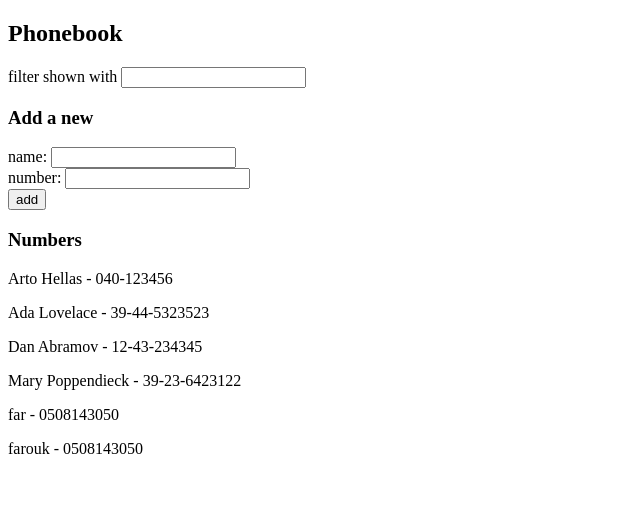
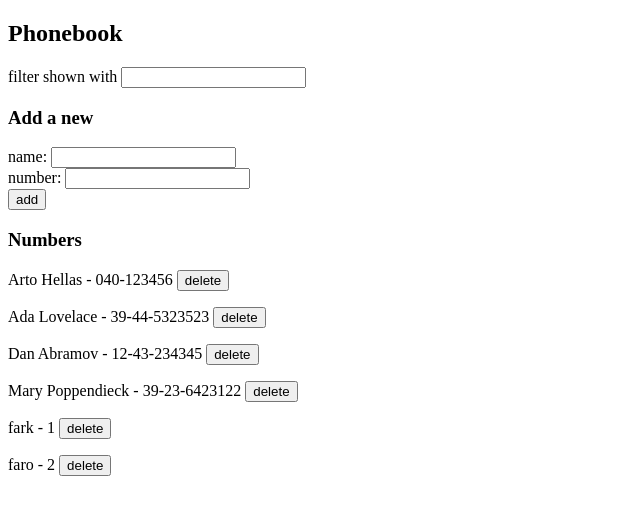
Before and after one commit to sedfarouk/FS-Open, a React (Vite) app in the folder part2/phonebook/: page / in a window 1280 px wide. Shown: the top 514 px of the page, without its empty margins (0-640 px from the left). Built offline with nearby package versions, Linux system fonts and the light colour scheme; data requests are answered from the project's data file.

Commit message:
finish exercises 2.13 and 2.14

```diff
--- a/part2/phonebook/db.json
+++ b/part2/phonebook/db.json
@@ -21,14 +21,14 @@
       "id": "4"
     },
     {
-      "id": "4beb",
-      "name": "far",
-      "number": "0508143050"
+      "id": "ad02",
+      "name": "fark",
+      "number": "1"
     },
     {
-      "id": "992f",
-      "name": "farouk",
-      "number": "0508143050"
+      "id": "5574",
+      "name": "faro",
+      "number": "2"
     }
   ]
 }
--- a/part2/phonebook/src/App.jsx
+++ b/part2/phonebook/src/App.jsx
@@ -9,6 +9,7 @@ const App = () => {
   const [newName, setNewName] = useState('')
   const [newNumber, setNewNumber] = useState('')
   const [searchItem, setSearchItem] = useState('')
+  const [filteredPersons, setFilteredPersons] = useState([])
 
   useEffect(() => {
       PhonebookService
@@ -17,10 +18,13 @@ const App = () => {
         .catch(error => alert("An error occured while saving to server..."))
     }, [])
 
-  const results = persons.filter((x) => {
+  useEffect(() => {
+    const results = persons.filter((x) => {
       x = x.name.toLowerCase()
       return x.includes(searchItem)
     })
+    setFilteredPersons(results)
+  }, [searchItem, persons])
 
   return (
     <div>
@@ -41,7 +45,7 @@ const App = () => {
       />
 
       <h3>Numbers</h3>
-      < Persons results={results} />
+      < Persons filteredPersons={filteredPersons} persons={persons} setPersons={setPersons} />
 
     </div>
   )
--- a/part2/phonebook/src/components/Persons.jsx
+++ b/part2/phonebook/src/components/Persons.jsx
@@ -1,9 +1,21 @@
-const Persons = ({results}) => {
-    return (
-        <>
-            {results.map(x => <p key={x.name}>{x.name} - {x.number}</p>)}
-        </>
-    )
+import PhonebookService from "../services/PhonebookService"
+
+const Persons = ({filteredPersons, persons, setPersons}) => {
+  const handleDelete = (id) => {
+    alert(`Delete ${filteredPersons.find(x => x.id===id).name} ?`)
+
+    if (window.confirm)
+      PhonebookService
+        .remove(id)
+        .then(() => setPersons(persons.filter(x => x.id !== id)))
+        .catch(alert(`Error deleting contact`))
+  }
+
+  return (
+    <>
+      {filteredPersons.map(x => <p key={x.id}>{x.name} - {x.number} <button onClick={() => handleDelete(x.id)}>delete</button></p>)}
+    </>
+  )
 }
 
 export default Persons
--- a/part2/phonebook/src/services/PhonebookService.jsx
+++ b/part2/phonebook/src/services/PhonebookService.jsx
@@ -7,4 +7,7 @@ const getAll = () => axios.get(baseUrl).then(response => response.data)
 const create = newObject => axios.post(baseUrl, newObject)
                 .then(response => response.data)
 
-export default { getAll, create }
+const remove = id => axios.delete(`${baseUrl}/${id}`)
+                .then(response => response.data)
+
+export default { getAll, create, remove }
```
